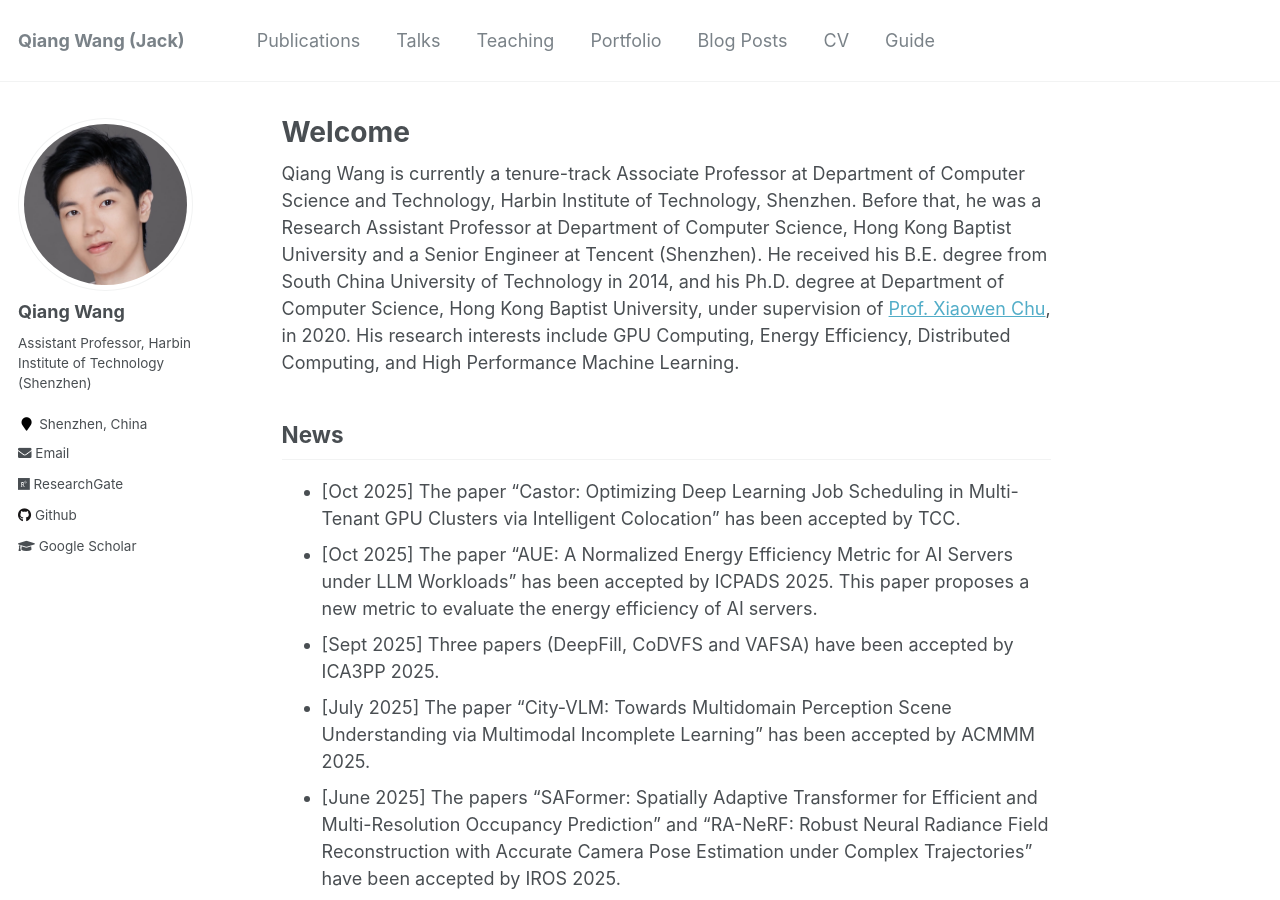
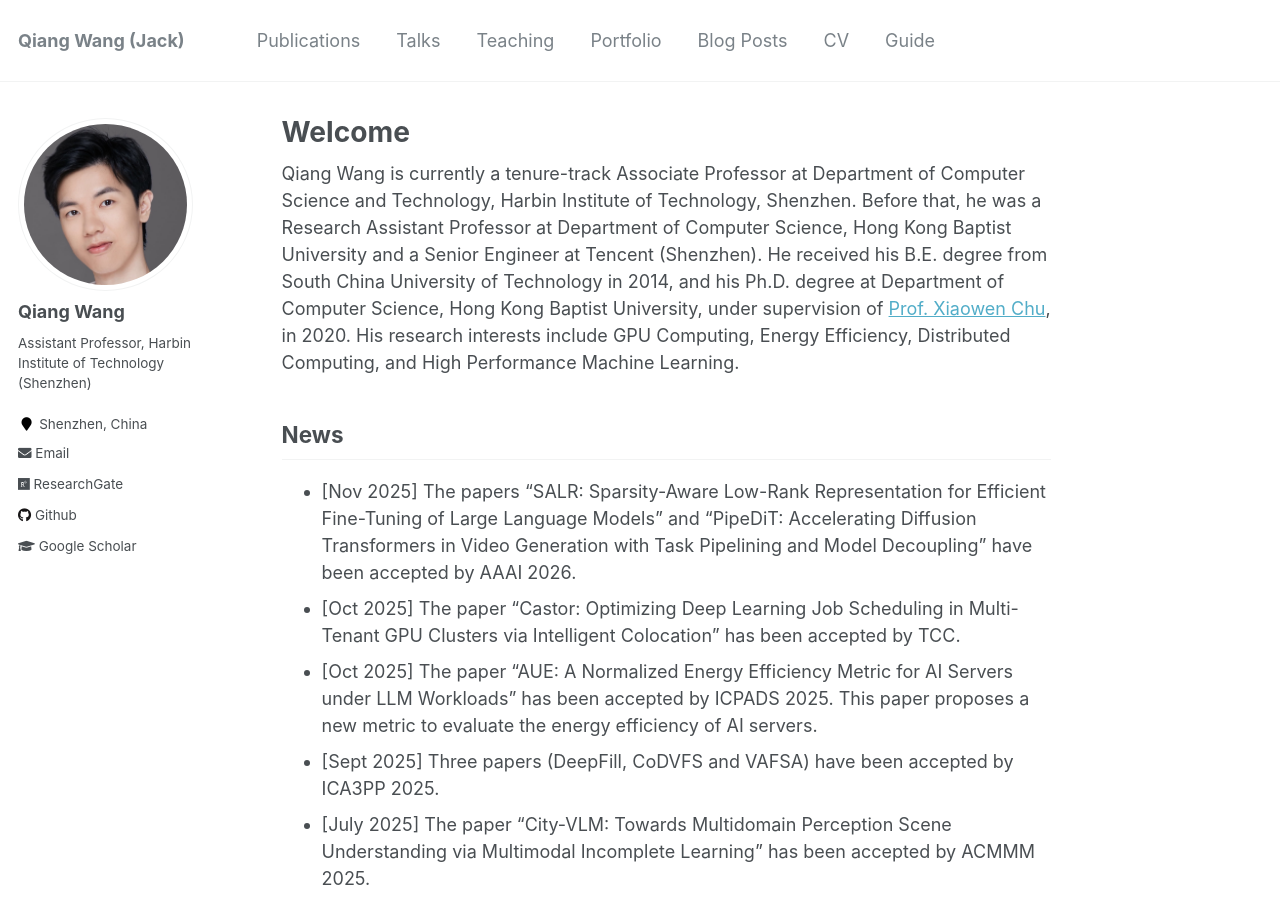
Before and after one commit to blackjack2015/blackjack2015.github.io, a Jekyll site: the page built from _pages/about.md, in a window 1280 px wide and 900 px high. Built offline with Jekyll 4.4.1, drawn with Linux system fonts in a browser that asks for light colours.

Commit message:
Update about.md

```diff
--- a/_pages/about.md
+++ b/_pages/about.md
@@ -12,6 +12,7 @@ redirect_from:
 Qiang Wang is currently a tenure-track Associate Professor at Department of Computer Science and Technology, Harbin Institute of Technology, Shenzhen. Before that, he was a Research Assistant Professor at Department of Computer Science, Hong Kong Baptist University and a Senior Engineer at Tencent (Shenzhen). He received his B.E. degree from South China University of Technology in 2014, and his Ph.D. degree at Department of Computer Science, Hong Kong Baptist University, under supervision of [Prof. Xiaowen Chu](https://sites.google.com/view/chuxiaowen), in 2020. His research interests include GPU Computing, Energy Efficiency, Distributed Computing, and High Performance Machine Learning.
 
 ## News
++ \[Nov 2025\] The papers "SALR: Sparsity-Aware Low-Rank Representation for Efficient Fine-Tuning of Large Language Models" and "PipeDiT: Accelerating Diffusion Transformers in Video Generation with Task Pipelining and Model Decoupling" have been accepted by AAAI 2026.
 + \[Oct 2025\] The paper "Castor: Optimizing Deep Learning Job Scheduling in Multi-Tenant GPU Clusters via Intelligent Colocation" has been accepted by TCC.
 + \[Oct 2025\] The paper "AUE: A Normalized Energy Efficiency Metric for AI Servers under LLM Workloads" has been accepted by ICPADS 2025. This paper proposes a new metric to evaluate the energy efficiency of AI servers.
 + \[Sept 2025\] Three papers (DeepFill, CoDVFS and VAFSA) have been accepted by ICA3PP 2025.
```
